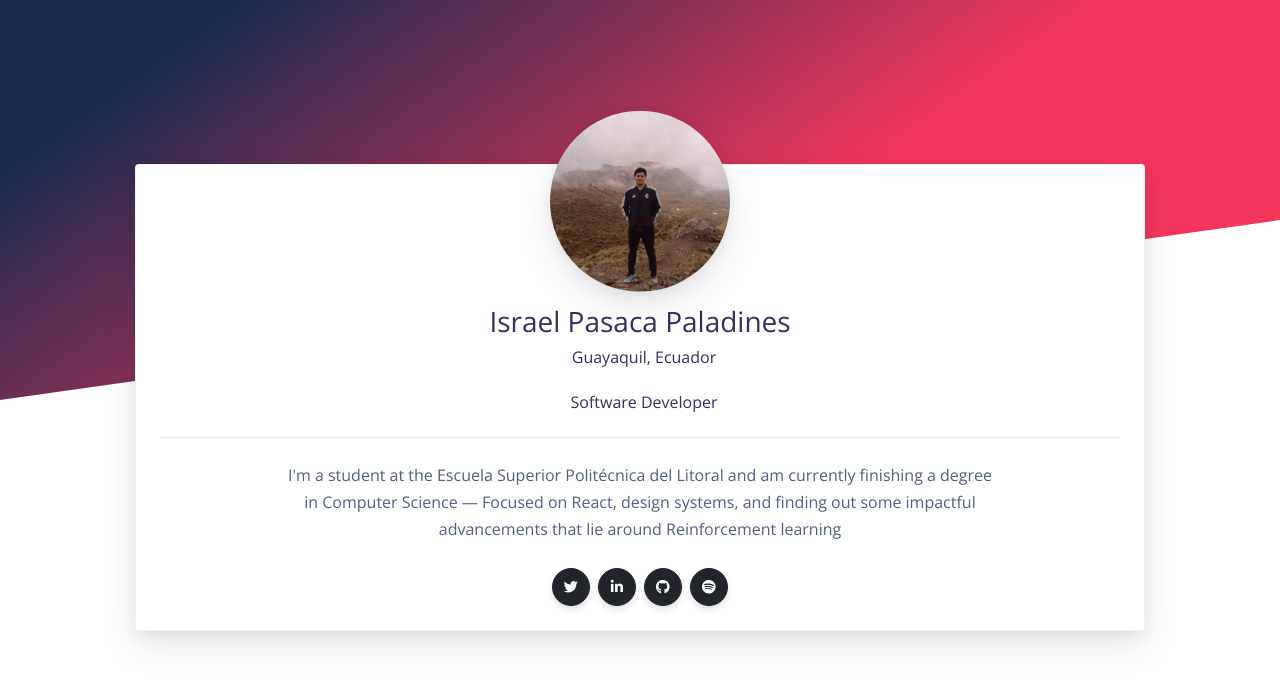
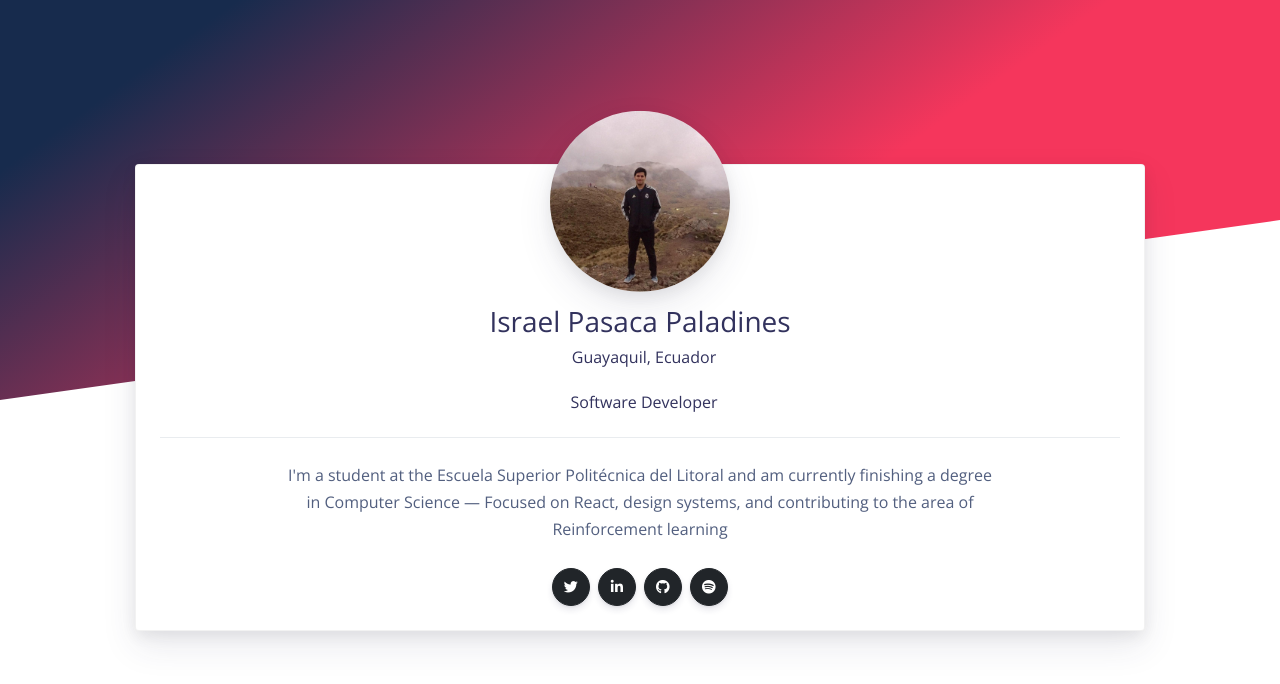
Before and after one commit to eduardisrael/eduardisrael.github.io, a website: page index.html in a window 1280 px wide. Drawn offline with nearby package versions, Linux system fonts and the light colour scheme.

Commit message:
update description

```diff
--- a/index.html
+++ b/index.html
@@ -41,7 +41,7 @@
             <div class="mt-4 py-4 border-top text-center">
               <div class="row justify-content-center">
                 <div class="col-lg-9">
-                  <p>I'm a student at the Escuela Superior Politécnica del Litoral and am currently finishing a degree in Computer Science — Focused on React, design systems, and finding out some impactful advancements that lie around Reinforcement learning</p>
+                  <p>I'm a student at the Escuela Superior Politécnica del Litoral and am currently finishing a degree in Computer Science — Focused on React, design systems, and contributing to the area of Reinforcement learning</p>
                 </div>
               </div>
               <div class="row justify-content-center mt-2">
```
